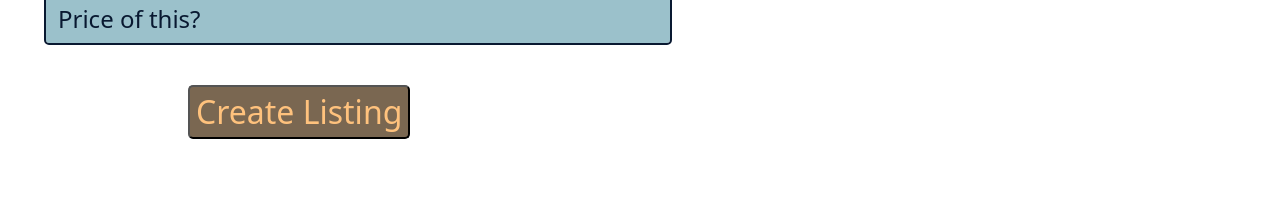
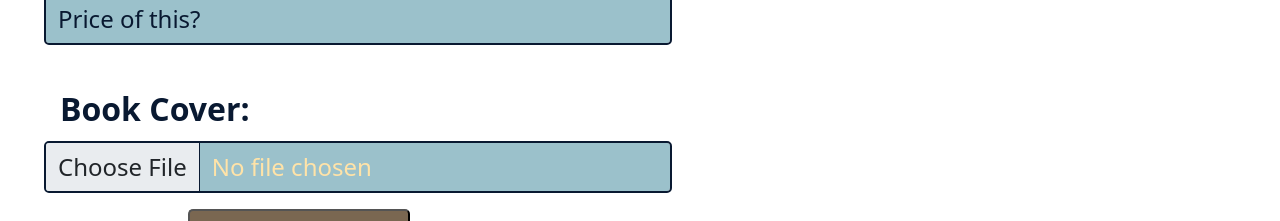
Before and after one commit to Midnight-Sighs/E-Commerce_Acme_Books_Front_End, a React (Create React App) app: page /NewBook in a window 1280 px wide. Shown: the part 1351-1572 px from the top of the page. Before the commit the page ends 1506 px from the top, so only its background shows below. Built offline with nearby package versions, Linux system fonts and the light colour scheme; no server answers.

Commit message:
file upload enroute
file upload enroute

```diff
--- a/src/App.js
+++ b/src/App.js
@@ -19,6 +19,7 @@ import SellerPage from './Pages/SellerPage/SellerPage'
 import NewBook from './Components/SellerPage/NewBook'
 import { withRouter } from 'react-router-dom';
 import BookListing from './Components/SellerPage/BookListing'
+
 
 
 const history = createBrowserHistory();
@@ -314,6 +315,10 @@ class App extends Component {
               exact path='/BookListing'
               render={() => <BookListing user={this.state.user} books={this.state.books}/>}
               />
+              {/* <Route
+              exact path='/Photos'
+              render={() => <Photos user={this.state.user} books={this.state.books}/>}
+              /> */}
 
 
             </Switch>
--- a/src/Components/NavBar/NavBar.jsx
+++ b/src/Components/NavBar/NavBar.jsx
@@ -51,6 +51,7 @@ const NavBar = (props) =>{
         // }
     }
     let editProfileURL = "/profile/edit/" + userid
+    let sellerURL = "/Seller/" + userid
     return (
         <>
         <div className="row nav-bar">
@@ -68,7 +69,7 @@ const NavBar = (props) =>{
                 {seller ? <span>|  <a href="/logout" onClick={onClickLogout}> Logout </a></span>: null}
                 {buyer ? <span>|  <a href="/logout" onClick={onClickLogout}> Logout </a></span>: null}
                 {seller ? <span>|  <a href="/profile/edit/{userid}"> Edit Seller Profile </a> </span>: null}
-                {seller ? <span>|  <a href="/Seller"> Seller Menu </a> </span>: null}
+                {seller ? <span>|  <a href={sellerURL}> Seller Menu </a> </span>: null}
                 {buyer ? <span>|  <a href={editProfileURL}> Edit Buyer Profile </a> </span>: null}
                 {seller ? <span>|  <a href="/cart">Cart</a></span>:null}
                 {buyer ? <span>|  <a href="/cart">Cart</a></span>:null}
--- a/src/Components/SellerPage/NewBook.jsx
+++ b/src/Components/SellerPage/NewBook.jsx
@@ -24,6 +24,8 @@ class NewBook extends Component {
             ISBN: "",
             Price: "",
             UserId: props.props,
+            selectedFile: null,
+            selectedFileURL: "",
             errors: {
                 Title: "",
                 Author: "",
@@ -93,9 +95,18 @@ class NewBook extends Component {
         }
         this.setState({
             [event.target.name]: event.target.value,
-            error: errors
+            error: errors,
         })
+        console.log("setting selectedFileURL")
+        console.log(this.state.selectedFileURL)
     }
+
+    onFileChange = event => {
+        this.setState({
+            selectedFile: event.target.files[0],
+            selectedFileURL: URL.createObjectURL(event.target.files[0]),
+         });
+      };
 
     handleSubmit = (event) => {
         event.preventDefault();
@@ -103,6 +114,20 @@ class NewBook extends Component {
     }
 
     render() {
+        const isThereAPhoto = () => {
+            if(this.state.selectedFile) {
+                return (
+                                <div>
+                                    <h2>File Details:</h2>
+                                    <p>File Name: {this.state.selectedFile.name}</p>
+                                    <p>File Type: {this.state.selectedFile.type}</p><p>
+                                        Last Modified:{" "} {this.state.selectedFile.lastModifiedDate.toDateString()}
+                                    </p><p><img src={this.state.selectedFileURL}></img></p>
+                                    </div>
+
+                        )
+            };
+          }
         return (
             <>
             <div className="bod-bg-img" style={{ backgroundImage: `url(${MagicBook})`}}>
@@ -161,8 +186,15 @@ class NewBook extends Component {
                         </Form.Group>
                         {this.state.errors.price ? <p style={{color: 'red'}}>{this.state.errors.price}</p> : ''}
                         <br/>
+                        <Form.Group controlId="FileUpload">
+                            <Form.Label className="nb-label">Book Cover:</Form.Label>
+                            <Form.Control className="nb-field" type="file" placeholder="Price of this?" name="Price" accept="image/*"
+                                        onChange={this.onFileChange} value={this.state.Price}/>
+                        </Form.Group>
+                        {isThereAPhoto()}
                         <button className="nb-button" type="submit">Create Listing</button>
                     </Form>
+
                 </Col>
                 </div>
             </div>
```
Also changed, not shown: src/Components/test.jsx (deleted).
